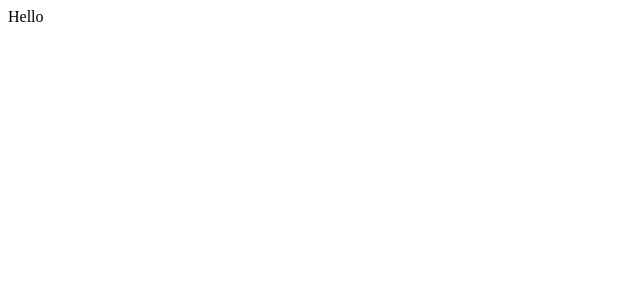
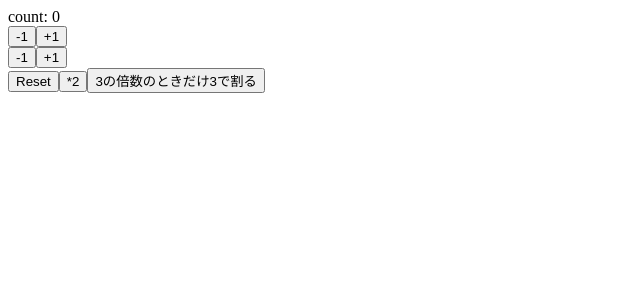
Before and after one commit to tatsuki0091/react-hooks-101, a React (Create React App) app: page / in a window 1280 px wide. Shown: the top 300 px of the page, without its empty margins (0-640 px from the left). Built offline with nearby package versions, Linux system fonts and the light colour scheme.

Commit message:
カウントアプリ作成

```diff
--- a/src/App.js
+++ b/src/App.js
@@ -1,11 +1,46 @@
-import React from 'react';
+import React, { useState } from 'react';
 
 
 const App = () => {
+  const [count, setCount] = useState(0)
+
+  const increment = () => setCount(count +1)
+  const decrement = () => setCount(count -1)
+
+  const increment2 = () => setCount(previousCount =>  previousCount +1)
+  const decrement2 = () => setCount(previousCount =>  previousCount -1)
+
+  const reset = () => setCount(0)
+  const multiply = () => setCount(previousCount =>  previousCount * 2)
+  const devideThree = () => setCount(previousCount =>  {
+    if(previousCount%3 === 0) {
+      setCount(previousCount/3)
+    } else {
+      setCount(previousCount)
+    }
+  })
+
   return (
+    <>
     <div>
-      Hello
+      count: {count}
     </div>
+    <div>
+    <button onClick={decrement}>-1</button>
+    <button onClick={increment}>+1</button>
+    </div>
+    <div>
+    <button onClick={decrement2}>-1</button>
+    <button onClick={increment2}>+1</button>
+    </div>
+    <div>
+    <button onClick={reset}>Reset</button>
+    <button onClick={multiply}>*2</button>
+    <button onClick={devideThree}>3の倍数のときだけ3で割る</button>
+    </div>
+
+    </>
+
   );
 }
 
```
